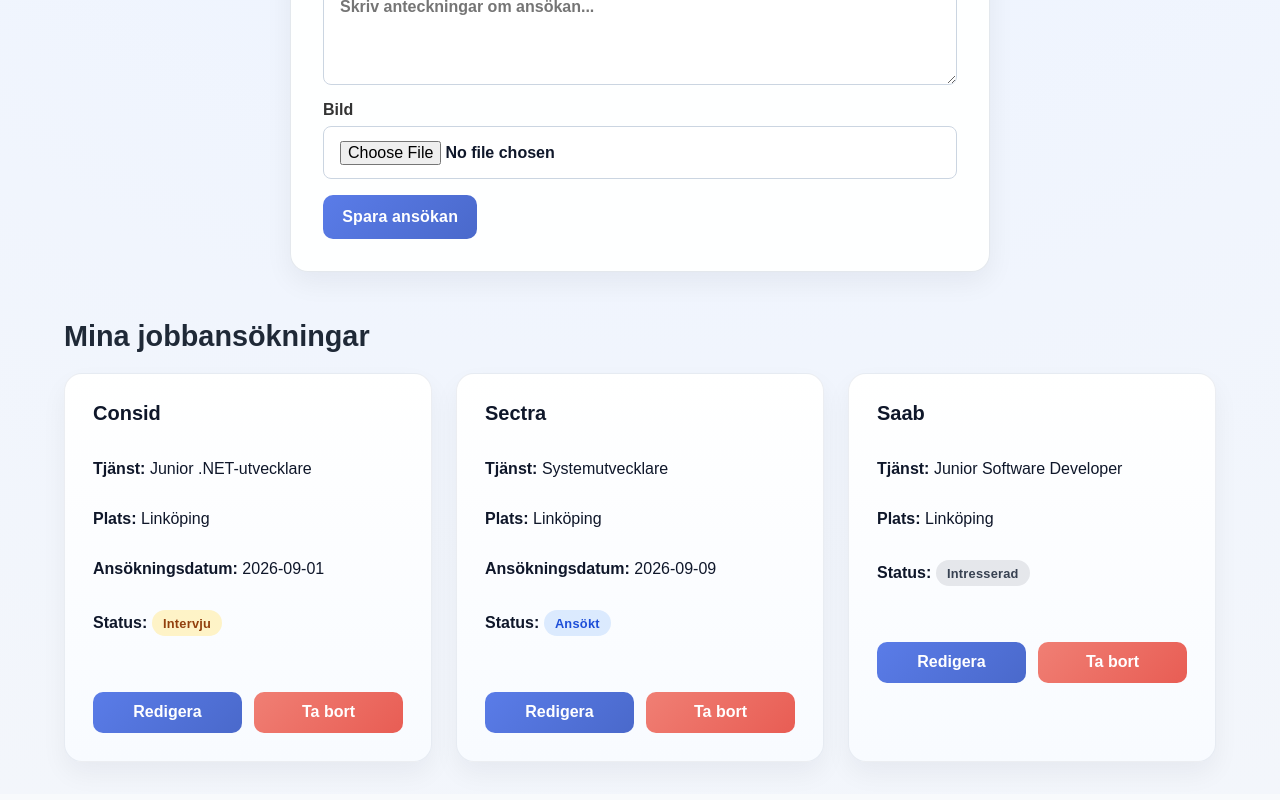
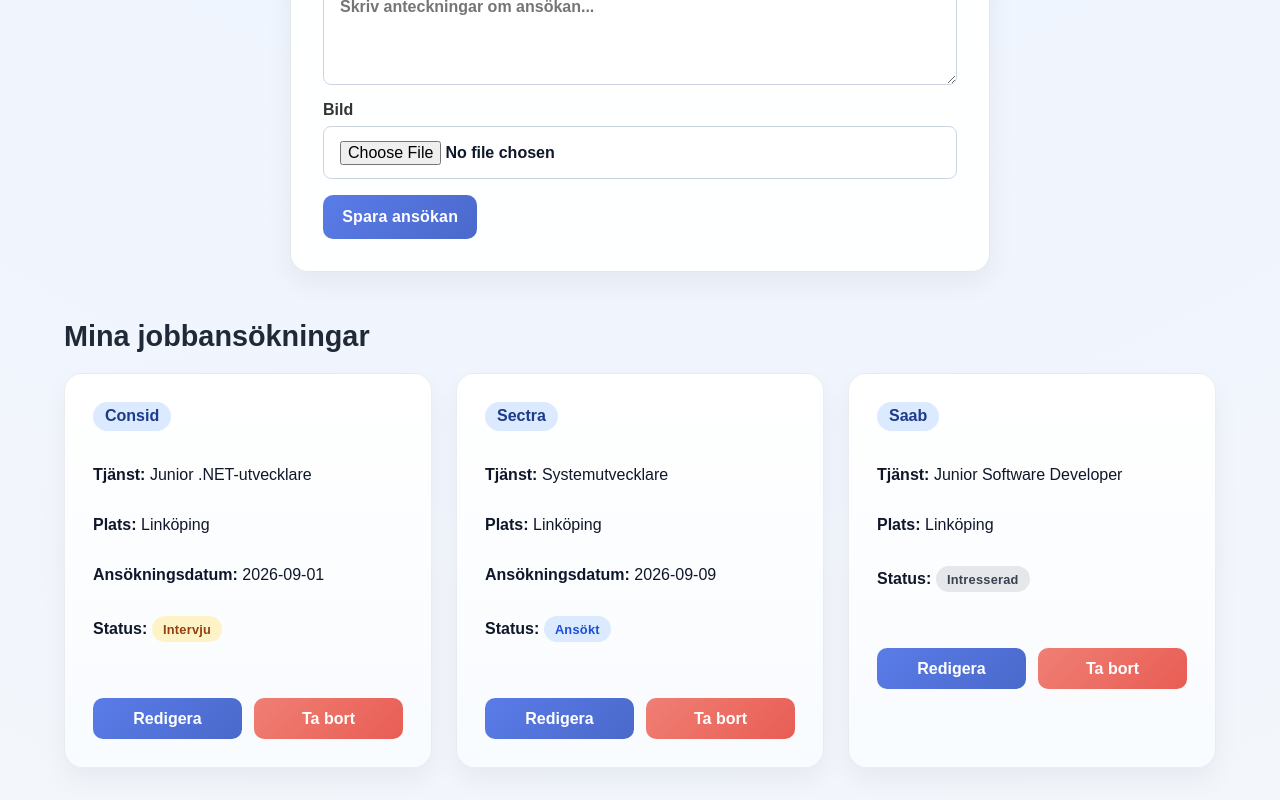
Before and after one commit to TSOLER89/job-application-tracker, a React (Vite) app: page / in a window 1280 px wide. Shown: the part 777-1577 px from the top of the page. Built offline with nearby package versions, Linux system fonts and the light colour scheme.

Commit message:
Add company badge styling to ApplicationCard component

```diff
--- a/src/App.css
+++ b/src/App.css
@@ -226,6 +226,18 @@
   background-color: #fee2e2;
   color: #991b1b;
 }
+.company-badge {
+  display: inline-block;
+  padding: 0.35rem 0.75rem;
+
+  background-color: #dbeafe;
+  color: #1e3a8a;
+
+  border-radius: 999px;
+
+  font-size: 1rem;
+  font-weight: 700;
+}
 
 /* Image Preview */
 
--- a/src/components/ApplicationCard.jsx
+++ b/src/components/ApplicationCard.jsx
@@ -11,7 +11,12 @@
 }) {
     return (
         <div className="application-card">
-            <h3>{company}</h3>
+            <h3>
+                <span className="company-badge">
+                    {company}
+                </span>
+            </h3>
+
                     {imageUrl && (
             <img
                 src={imageUrl}
```
